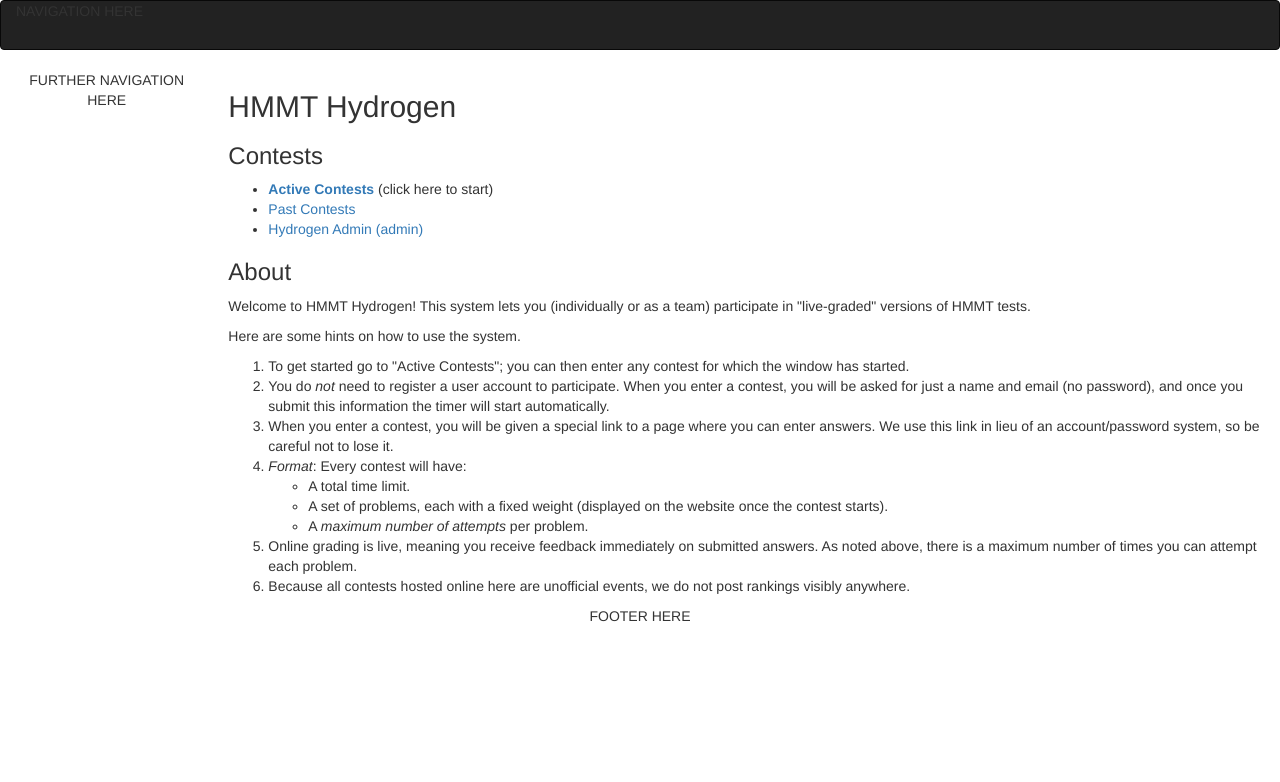
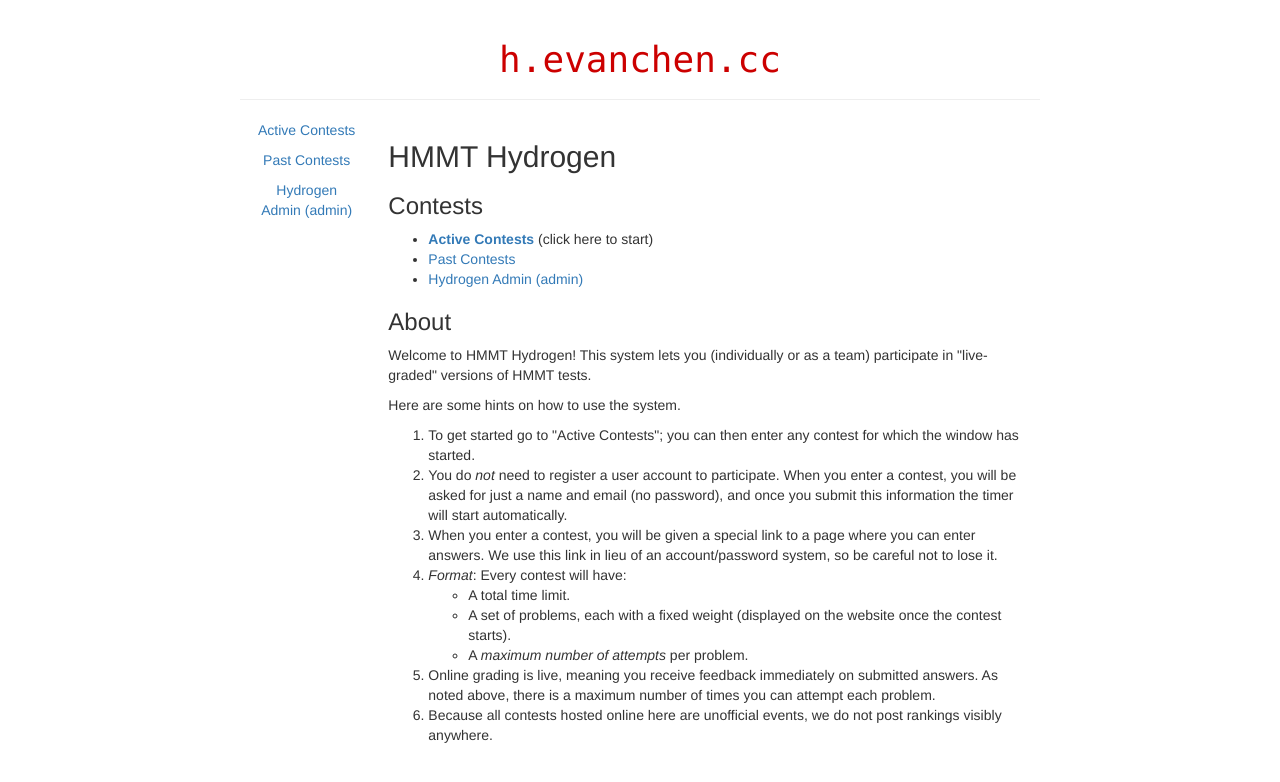
Before and after one commit to vEnhance/hydrogen, a Django app: page /hydrogen/ in a window 1280 px wide. Shown: the top 782 px of the page. Run offline with Django 3.2, Linux system fonts and the light colour scheme; the visitor is signed in with stand-in values (Sample User, id 1); some libraries are stand-ins or nearby versions.

Commit message:
Work in proper CSS and navigation links
Yay

```diff
--- /dev/null
+++ b/core/static/css/hserve.css
@@ -0,0 +1,9 @@
+#hserve-header h1 {
+	color: #cc0000;
+	font-family: "Lucida Console", Monaco, monospace;
+}
+
+#page-wrapper {
+	max-width: 800px;
+	margin: auto;
+}
--- a/core/templates/core/base.html
+++ b/core/templates/core/base.html
@@ -15,6 +15,7 @@
     <link rel="stylesheet" type="text/css"
         href="{% static 'hijack/hijack-styles.css' %}" />
     <link href="{% static 'hijack/hijack-styles.css' %}" rel="stylesheet">
+    <link href="{% static 'css/hserve.css' %}" rel="stylesheet">
 
     {% block stylesheets %}
     {% endblock %}
--- a/core/templates/core/layout.html
+++ b/core/templates/core/layout.html
@@ -1,4 +1,5 @@
 {% extends 'core/base.html' %}
+{# with gratitude to https://www.w3schools.com/bootstrap/tryit.asp?filename=trybs_temp_webpage&stacked=h lmao #}
 
 {% load static %}
 
@@ -6,26 +7,20 @@
 {% endblock %}
 
 {% block content %}
-<nav class="navbar navbar-inverse">
-  <div class="container-fluid">
-    <div class="navbar-header">
-    {% block layout-header %}
-    NAVIGATION HERE
-    {% endblock %}
-    </div>
-  </div>
-</nav>
+{% block layout-header %}
+<div class="page-header text-center" id="hserve-header">
+  <h1>h.evanchen.cc</h1>
+</div>
+{% endblock %}
 
 <div class="container-fluid text-center">
   <div class="row content">
-    <div class="col-sm-2 sidenav">
+    <div class="col-sm-2 sidenav" id="hserve-sidebar">
       {% block layout-sidebar %}
-      FURTHER NAVIGATION HERE
       {% endblock %}
     </div>
     <div class="col-sm-10 text-left">
       {% block layout-content %}
-      CONTENT HERE
       {% endblock %}
     </div>
   </div>
@@ -33,7 +28,7 @@
 
 <footer class="container-fluid text-center">
 {% block layout-footer %}
-FOOTER HERE
 {% endblock %}
+
 </footer>
 {% endblock %}
--- a/hserve/settings.py
+++ b/hserve/settings.py
@@ -128,4 +128,6 @@ USE_TZ = True
 # Static files (CSS, JavaScript, Images)
 # https://docs.djangoproject.com/en/1.9/howto/static-files/
 
+
+STATIC_ROOT = os.path.join(BASE_DIR, 'static/')
 STATIC_URL = '/static/'
--- a/hydrogen/templates/hydrogen/compete.html
+++ b/hydrogen/templates/hydrogen/compete.html
@@ -1,4 +1,4 @@
-{% extends 'core/layout.html' %}
+{% extends 'hydrogen/layout.html' %}
 
 {% block title %}{{ sub_key.display_name }}: {{ test }}{% endblock %}
 
--- a/hydrogen/templates/hydrogen/index.html
+++ b/hydrogen/templates/hydrogen/index.html
@@ -1,4 +1,4 @@
-{% extends 'core/layout.html' %}
+{% extends 'hydrogen/layout.html' %}
 {% block title %}HMMT Hydrogen{% endblock %}
 
 {% block layout-content %}
@@ -9,7 +9,7 @@
 <li><b><a href="{% url 'active' %}">Active Contests</a></b> (click here to start)</li>
 <li><a href="{% url 'past' %}">Past Contests</a></li>
 {% if request.user.is_superuser %}
-<li><a href="/admin/hydrogen">Hydrogen Admin (admin)</a></li>
+<li><a href="{% url 'admin:app_list' 'hydrogen' %}">Hydrogen Admin (admin)</a></li>
 {% endif %}
 </ul>
 
--- /dev/null
+++ b/hydrogen/templates/hydrogen/layout.html
@@ -0,0 +1,12 @@
+{% extends 'core/layout.html' %}
+{% load static %}
+
+{% block layout-sidebar %}
+<p><a href="{% url 'active' %}">Active Contests</a></p>
+<p><a href="{% url 'past' %}">Past Contests</a></p>
+{% if request.user.is_superuser %}
+<p><a href="{% url 'admin:app_list' 'hydrogen' %}">
+Hydrogen Admin (admin)</a></p>
+{% endif %}
+
+{% endblock %}
--- a/hydrogen/templates/hydrogen/new_key.html
+++ b/hydrogen/templates/hydrogen/new_key.html
@@ -1,4 +1,4 @@
-{% extends 'core/layout.html' %}
+{% extends 'hydrogen/layout.html' %}
 
 {% block title %}Begin {{ test }}{% endblock %}
 {% block layout-content %}
--- a/hydrogen/templates/hydrogen/scoreboard.html
+++ b/hydrogen/templates/hydrogen/scoreboard.html
@@ -1,4 +1,4 @@
-{% extends 'core/layout.html' %}
+{% extends 'hydrogen/layout.html' %}
 
 {% block title %}Scoreboard for {{ test }} (Staff){% endblock %}
 {% block layout-content %}
--- a/hydrogen/templates/hydrogen/test_list.html
+++ b/hydrogen/templates/hydrogen/test_list.html
@@ -1,4 +1,4 @@
-{% extends 'core/layout.html' %}
+{% extends 'hydrogen/layout.html' %}
 
 {% block title %}{{ list_title }}{% endblock %}
 {% block layout-content %}
--- a/hydrogen/urls.py
+++ b/hydrogen/urls.py
@@ -2,11 +2,11 @@ from django.conf.urls import url
 from . import views
 
 urlpatterns = [
-		url(r'^$', views.index, name='index'),
-		url(r'^active/$', views.ActiveTestView.as_view(), name='active'),
-		url(r'^past/$', views.PastTestView.as_view(), name='past'),
-		url(r'^start/(?P<test_id>[0-9]+)/$', views.new_key, name='new_key'),
-		url(r'^load/(?P<test_id>[0-9]+)/$', views.load_key, name='load_key'),
-		url(r'^compete/(?P<sub_id>[\w-]+)/$', views.compete, name='compete'),
-		url(r'^scores/(?P<test_id>[0-9]+)/$', views.scoreboard, name='scoreboard'),
-		]
+	url(r'^$', views.index, name='hydrogen-index'),
+	url(r'^active/$', views.ActiveTestView.as_view(), name='active'),
+	url(r'^past/$', views.PastTestView.as_view(), name='past'),
+	url(r'^start/(?P<test_id>[0-9]+)/$', views.new_key, name='new_key'),
+	url(r'^load/(?P<test_id>[0-9]+)/$', views.load_key, name='load_key'),
+	url(r'^compete/(?P<sub_id>[\w-]+)/$', views.compete, name='compete'),
+	url(r'^scores/(?P<test_id>[0-9]+)/$', views.scoreboard, name='scoreboard'),
+]
```
Also changed, not shown: hydrogen/views.py (+8 -4 lines).
